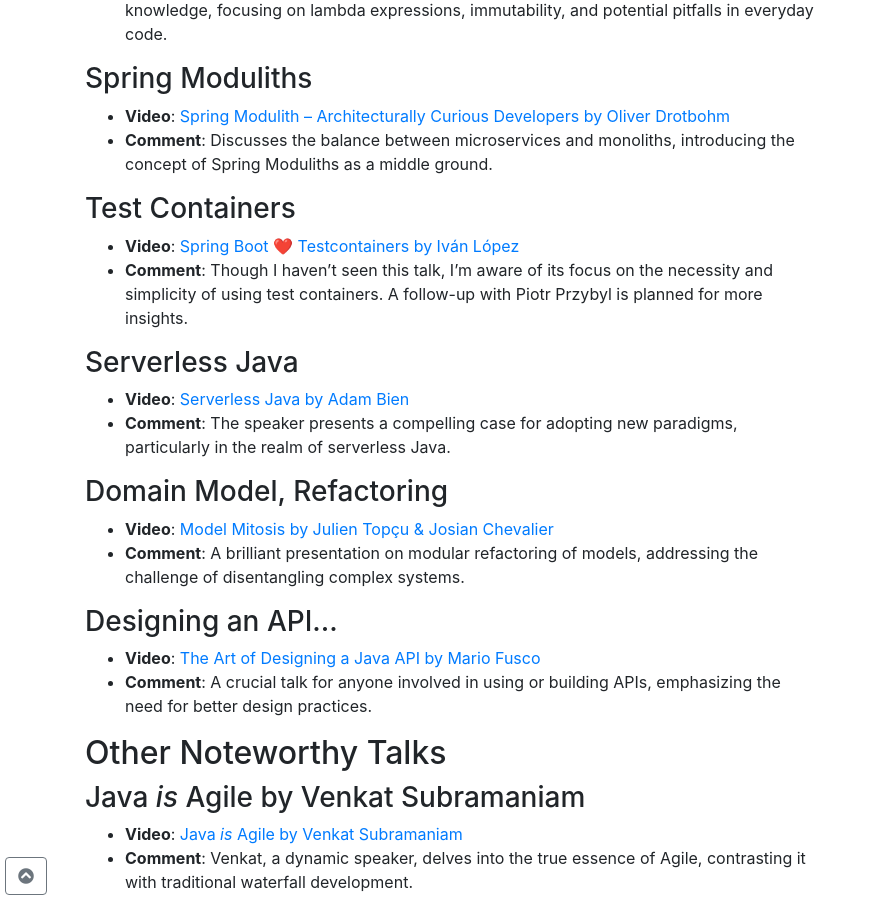
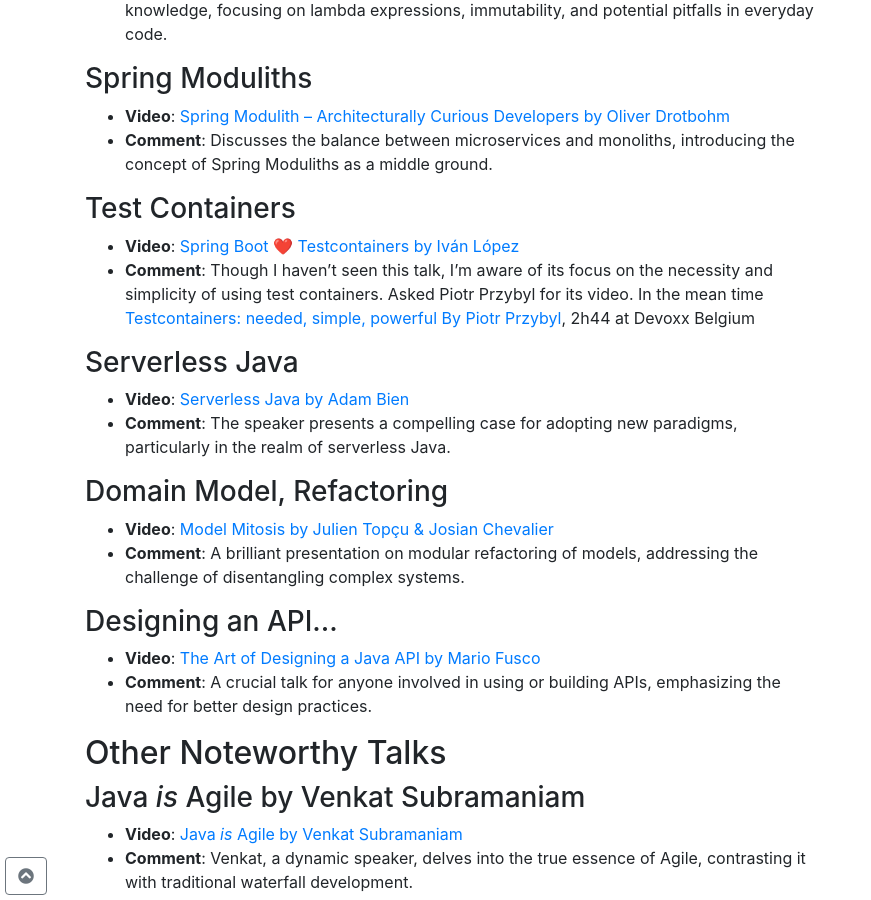
Before and after one commit to christ-off/christ-off.github.io, a Jekyll site: the page built from _posts/2024-02-06-voxxed-cern-2024.md, in a window 1280 px wide and 900 px high, scrolled down 1831 px. Shown: the whole window, without its empty margins (0-871 px from the left). Built offline with Jekyll 4.4.1, drawn with Linux system fonts in a browser that asks for light colours.

Commit message:
Update 2024-02-06-voxxed-cern-2024.md

```diff
--- a/_posts/2024-02-06-voxxed-cern-2024.md
+++ b/_posts/2024-02-06-voxxed-cern-2024.md
@@ -58,7 +58,8 @@
 ### Test Containers
 
 * **Video**: [Spring Boot ❤️ Testcontainers by Iván López](https://www.youtube.com/watch?v=TAI4ZiKMcfY&list=PLRsbF2sD7JVrbwsC-9HXiEDMRjCMdKstv&index=30)
-* **Comment**: Though I haven't seen this talk, I'm aware of its focus on the necessity and simplicity of using test containers. A follow-up with Piotr Przybyl is planned for more insights.
+* **Comment**: Though I haven't seen this talk, I'm aware of its focus on the necessity and simplicity of using test containers.
+  Asked Piotr Przybyl for its video. In the mean time [Testcontainers: needed, simple, powerful By Piotr Przybyl](https://www.youtube.com/watch?v=bali16KUnOI), 2h44 at Devoxx Belgium
 
 ### Serverless Java
 
```
